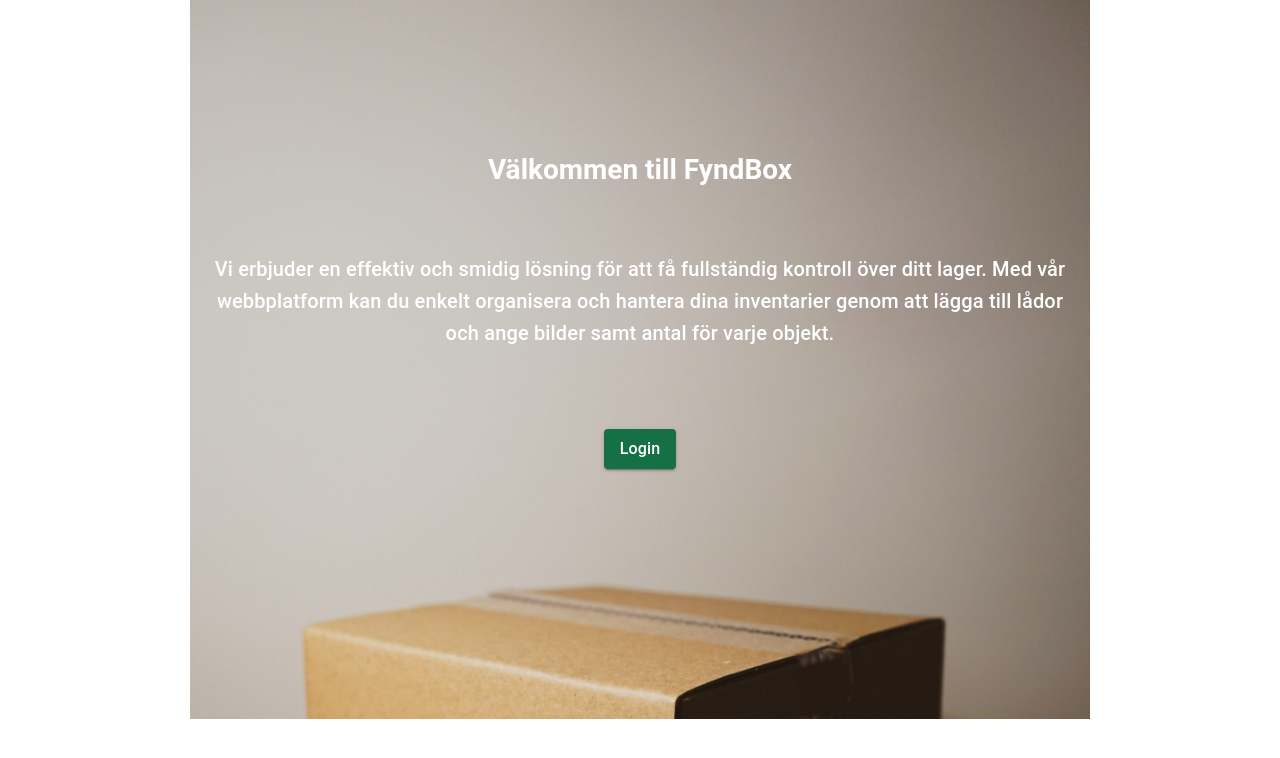
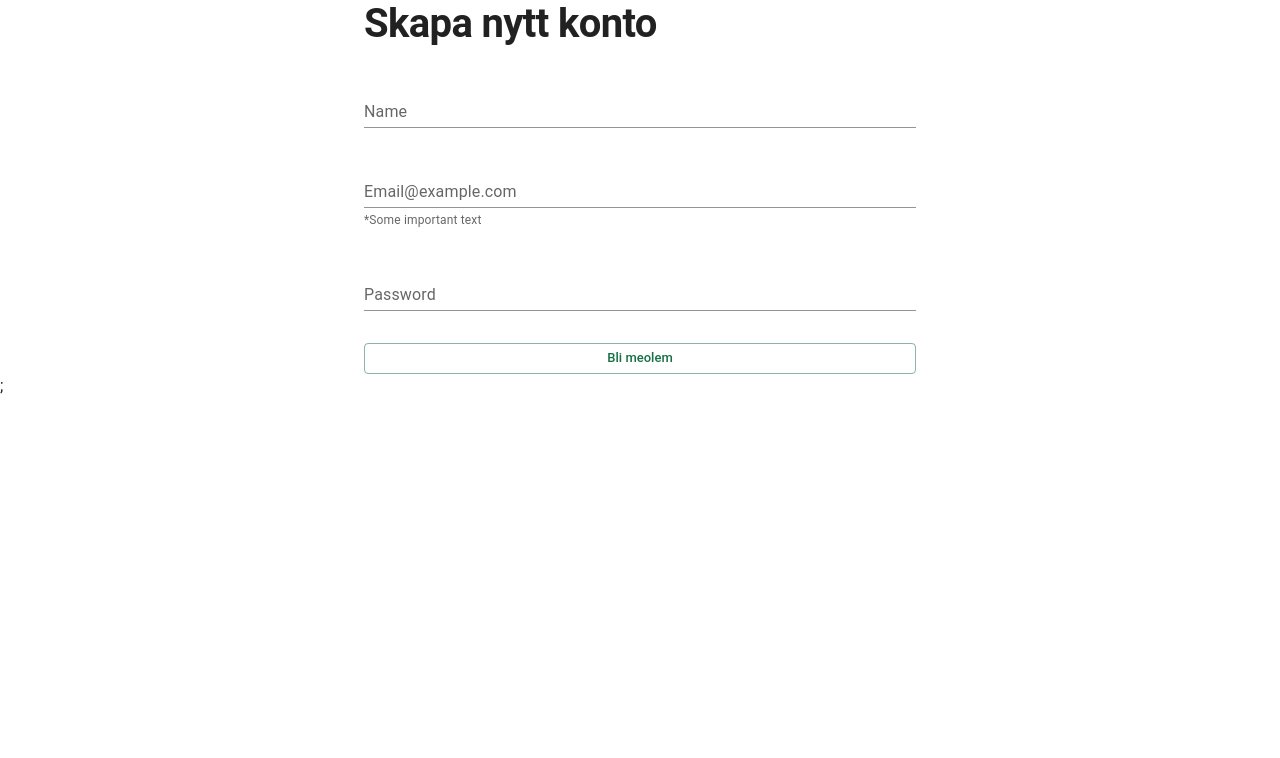
Before and after one commit to FyndBox/fynd-box, a React (Vite) app in the folder fyndbox-frontend/: page / in a window 1280 px wide. Shown: the top 758 px of the page. Built offline with nearby package versions, Linux system fonts and the light colour scheme.

Commit message:
signup changes

```diff
--- a/fyndbox-frontend/src/App.tsx
+++ b/fyndbox-frontend/src/App.tsx
@@ -1,8 +1,21 @@
 import { FC } from "react";
 import LandingPage from "./pages/LandingPage/LandingPage";
+import SignupPage from './pages/SignupPage/SignupPage';
 
-const App: FC = () => {
-  return <LandingPage />;
-};
+// const App: FC = () => {
+//   return <LandingPage />;
+
+// };
+
+
+function App() {
+  return (
+    <div className="App">
+     <SignupPage/>;
+    </div>
+  );
+}
+
+
 
 export default App;
--- a/fyndbox-frontend/src/pages/SignupPage/SignupPage.tsx
+++ b/fyndbox-frontend/src/pages/SignupPage/SignupPage.tsx
@@ -19,7 +19,7 @@ export const SignupPage =() =>{
 
                 </Stack>
                 <Stack spacing={4}>
-                    <Button variant="outlined" size="small" color="primary" >Bli meolem</Button>
+                    <Button variant="outlined" size="small" width='50%' color="primary" >Bli meolem</Button>
                 </Stack>
             </Stack>
             </Box>
--- /dev/null
+++ b/fyndbox-frontend/src/pages/SignupPage/SignupPageStyle.tsx
@@ -0,0 +1,9 @@
+import { Container} from "@mui/material";
+import { styled } from "@mui/material/styles";
+
+export const StyledSignup = styled(Container)({
+    // display:"flex",
+    // flex-direction: column,
+    // align-items: center,
+    backgroundColor:'primary.main',
+  });
```
